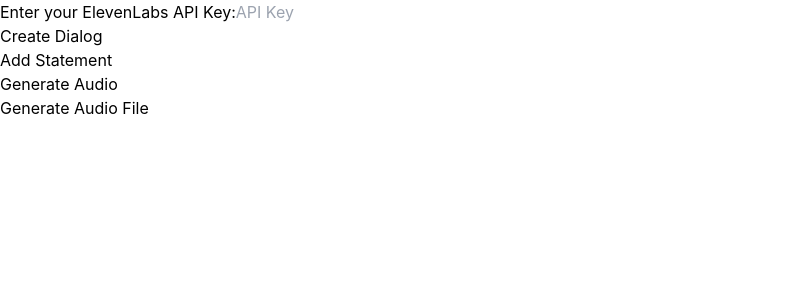
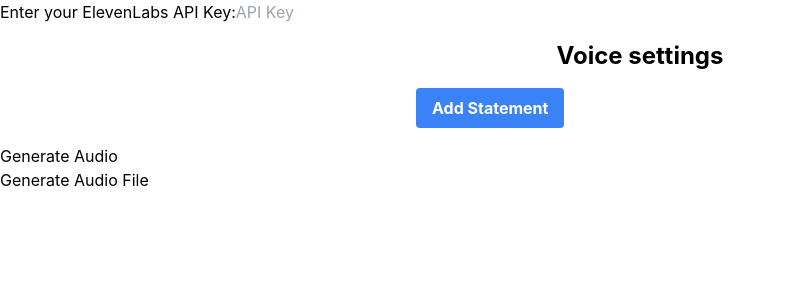
Before and after one commit to szulcmaciej/debater, a React (Create React App) app: page / in a window 1280 px wide. Shown: the top 300 px of the page, without its empty margins (0-785 px from the left). Built offline with nearby package versions, Linux system fonts and the light colour scheme.

Commit message:
DialogCreation component UI

```diff
--- a/src/components/DialogCreation.js
+++ b/src/components/DialogCreation.js
@@ -1,7 +1,6 @@
 import React from 'react';
 
 const DialogCreation = ({ speakers, dialog, setDialog }) => {
-
   const addStatement = () => {
     setDialog([...dialog, { speaker: speakers[0]?.voice_id, text: '' }]);
   };
@@ -13,11 +12,13 @@
   };
 
   return (
-      <div>
-      <h2>Create Dialog</h2>
+    <div className="flex flex-col items-center p-4">
+      <h2 className="text-2xl font-bold mb-4">Voice settings</h2>
+      <div className="w-full max-w-md space-y-4">
         {dialog.map((line, index) => (
-        <div key={index}>
+          <div key={index} className="flex items-center space-x-2 bg-gray-100 p-3 rounded-lg">
             <select
+              className="bg-transparent flex-1"
               value={line.speaker}
               onChange={(e) => updateStatement(index, 'speaker', e.target.value)}
             >
@@ -26,13 +27,20 @@
               ))}
             </select>
             <input
+              className="flex-2 bg-white border border-gray-300 p-2 rounded"
               type="text"
               value={line.text}
               onChange={(e) => updateStatement(index, 'text', e.target.value)}
+              placeholder="Enter text here"
             />
           </div>
         ))}
-      <button onClick={addStatement}>Add Statement</button>
+        <button
+          className="bg-blue-500 hover:bg-blue-700 text-white font-bold py-2 px-4 rounded"
+          onClick={addStatement}>
+          Add Statement
+        </button>
+      </div>
     </div>
   );
 };
```
Lines whose indentation alone changed are shown as unchanged.
